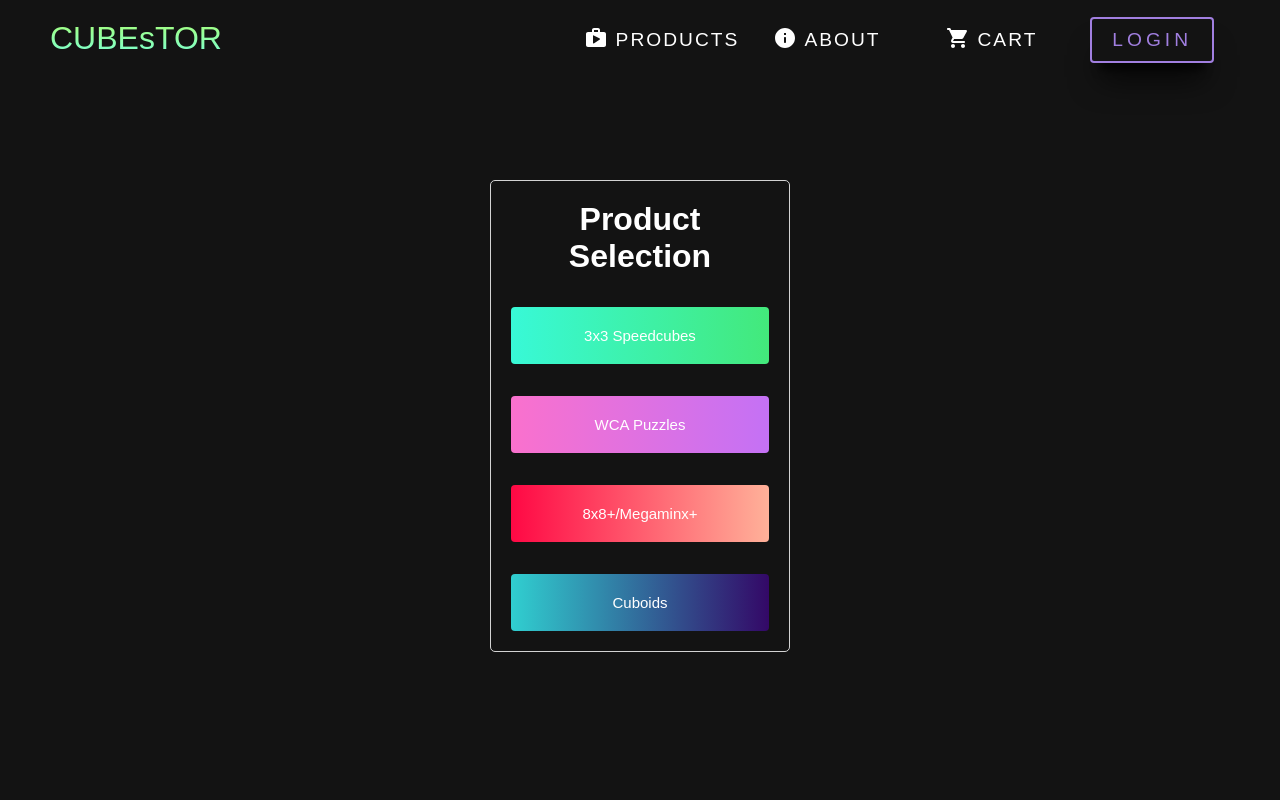
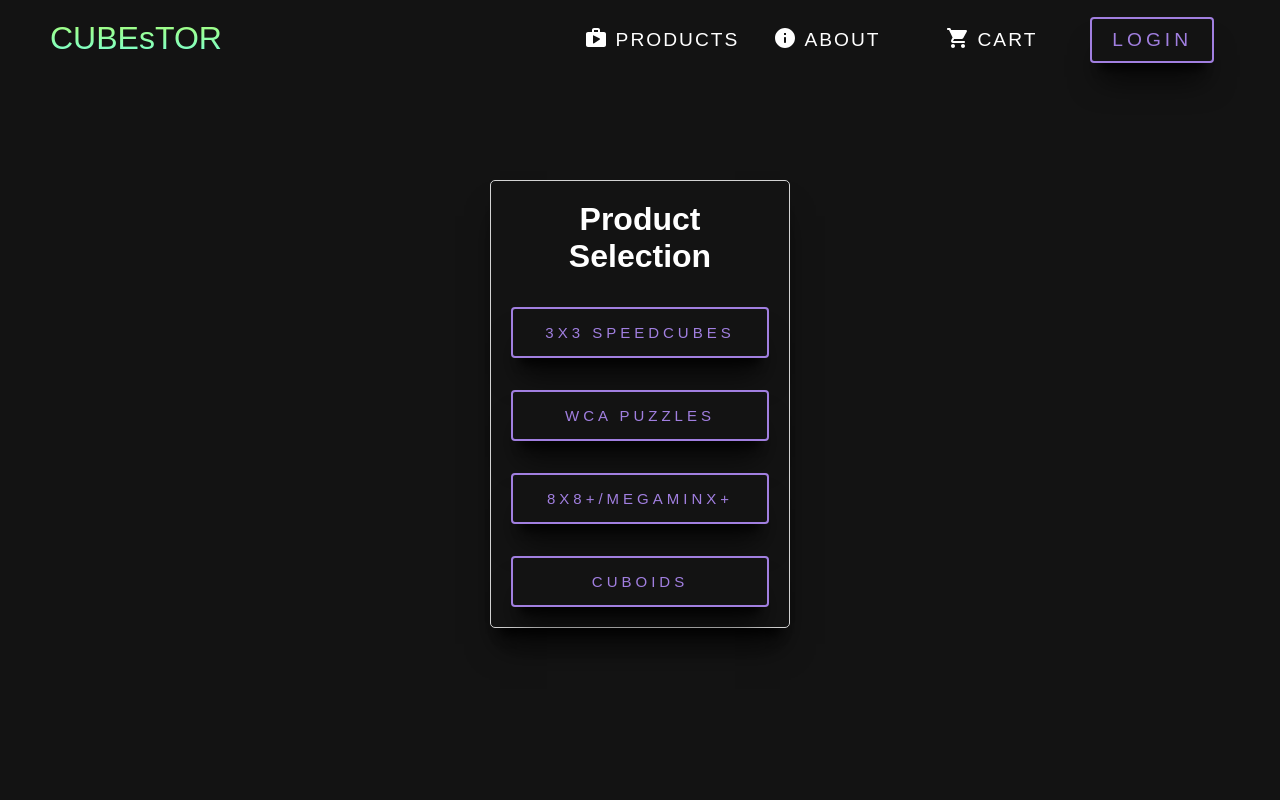
Before and after one commit to benrafalski/cube-shop, a React (Create React App) app in the folder client/: page /categories in a window 1280 px wide. Shown: the top 800 px of the page. Built offline with nearby package versions, Linux system fonts and the light colour scheme.

Commit message:
categories styles

```diff
--- a/client/src/components/Categories.js
+++ b/client/src/components/Categories.js
@@ -7,26 +7,26 @@ const Categories = () => {
         <Container>
             <Content>
                 <Header>Product Selection</Header>
-                <SpeedCubes>
+                <Selection>
                     <Link to='/products/speedcubes'>
                         <span >3x3 Speedcubes</span>
                     </Link>
-                </SpeedCubes>
-                <WCA>
+                </Selection>
+                <Selection>
                     <Link to='/products/wca-puzzles'>
                         <span >WCA Puzzles</span>
                     </Link>
-                </WCA>
-                <Large>
+                </Selection>
+                <Selection>
                     <Link to='/products/large-puzzles'>
                         <span >8x8+/Megaminx+</span>
                     </Link>
-                </Large>
-                <Cuboid>
+                </Selection>
+                <Selection>
                     <Link to='/products/cuboid'>
                         <span >Cuboids</span>
                     </Link>
-                </Cuboid>
+                </Selection>
             </Content>
         </Container>
     )
@@ -54,10 +54,10 @@ const Content = styled.div`
 	margin-top: 100px;
 	margin-bottom: 100px;
     transition: 0.3s ease-out;
+    box-shadow: rgb(0 0 0 / 69%) 0px 26px 30px -10px, rgb(0 0 0 /73%) 0px 16px 10px -10px;
 
     &:hover {
         transition: 0.3s ease-in;
-        box-shadow: rgb(0 0 0 / 69%) 0px 26px 30px -10px, rgb(0 0 0 /73%) 0px 16px 10px -10px;
     }
 `;
 
@@ -67,27 +67,36 @@ const Header = styled.h1`
 
 const Selection = styled.button`
     font-size: 15px;
-	background: #59C173;
+	/* background: #59C173;
 	background: -webkit-linear-gradient(to left, #5D26C1, #a17fe0, #59C173);
-	background: linear-gradient(to left, #5D26C1, #a17fe0, #59C173);
-	padding: 20px 60px;
+	background: linear-gradient(to left, #5D26C1, #a17fe0, #59C173); */
+	padding: 15px 20px;
 	border: none;
 	border-radius: 4px;
 	margin-top: 2rem;
+    text-align: center;
 	/* cursor: pointer; */
 	position: relative;
 	transition: all 0.35s;
 	outline: none;
+    transition: all 0.3s ease-in;
+    box-shadow: rgb(0 0 0 / 69%) 0px 26px 30px -10px, rgb(0 0 0 /73%) 0px 16px 10px -10px;
+    background: #131313;
+    color: #a17fe0;
+    text-transform: uppercase;
+    letter-spacing: 4px;
+    border: 2px solid;
 
     a {
         position: relative;
         cursor: pointer;
         z-index: 2;
-        color: #fff;
+        /* color: #fff; */
+        color: #a17fe0;
         text-decoration: none;
     }
 
-    &:after{
+    /* &:after{
         position: absolute;
         content: '';
         top: 0;
@@ -97,15 +106,19 @@ const Selection = styled.button`
         background: #00F260;
         transition: all 0.35s;
         border-radius: 4px;
+    } */
+
+    &:hover{
+        background-color: #5D26C1;
+        color: #a17fe0;
+        box-shadow: rgb(0 0 0 / 80%) 0px 40px 58px -16px, rgb(0 0 0 / 72%) 0px 30px 22px -10px;
+        transition: all 250ms cubic-bezier(0.25, 0.46, 0.45, 0.94) 0s;
+        transform: scale(1.015);
     }
 
-    &:hover{
-        color: #fff;
-    }
-
-    &:hover:after{
+    /* &:hover:after{
         width: 100%;
-    }
+    } */
 `;
 
 const SpeedCubes = styled(Selection)`
```
